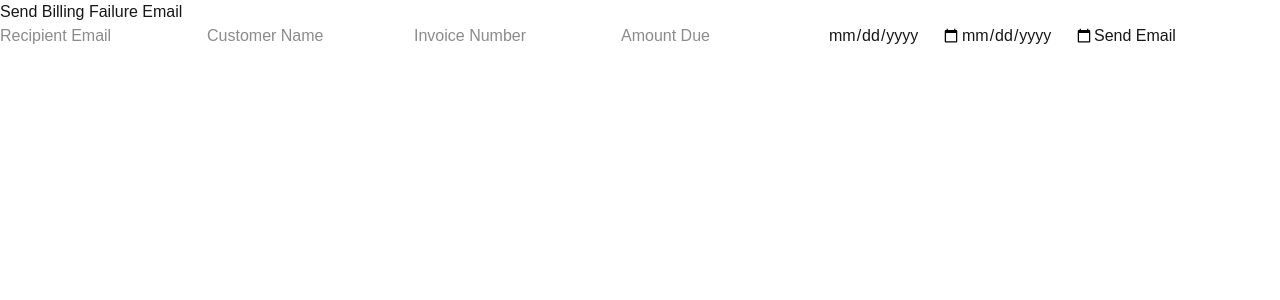
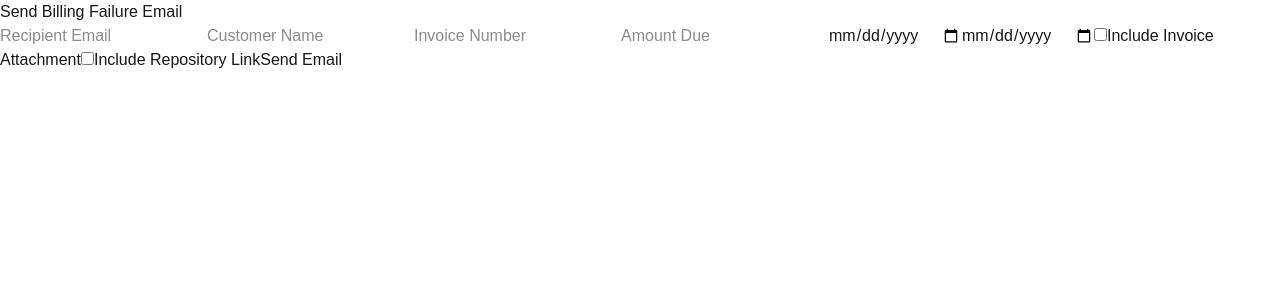
Before and after one commit to argdealba/resend-mail-demo, a Next.js app: page / in a window 1280 px wide. Shown: the top 300 px of the page. Built offline with nearby package versions, Linux system fonts and the light colour scheme.

Commit message:
Add attachment and link controls

```diff
--- a/src/app/page.tsx
+++ b/src/app/page.tsx
@@ -10,15 +10,19 @@ export default function Page() {
     amountDue: '',
     chargeAttemptDate: '',
     nextRetryDate: '',
+    includeAttachment: false,
+    includeRepoLink: false,
+    repoLinkLabel: '',
+    repoLinkUrl: '',
   });
 
   const [message, setMessage] = useState('');
 
   const handleChange = (e: React.ChangeEvent<HTMLInputElement>) => {
-    const { name, value } = e.target;
+    const { name, value, type, checked } = e.target;
     setFormData((prev) => ({
       ...prev,
-      [name]: value,
+      [name]: type === 'checkbox' ? checked : value,
     }));
   };
 
@@ -94,6 +98,48 @@ export default function Page() {
           onChange={handleChange}
           required
         />
+
+        <label>
+          <input
+            type="checkbox"
+            name="includeAttachment"
+            checked={formData.includeAttachment}
+            onChange={handleChange}
+          />
+          Include Invoice Attachment
+        </label>
+
+        <label>
+          <input
+            type="checkbox"
+            name="includeRepoLink"
+            checked={formData.includeRepoLink}
+            onChange={handleChange}
+          />
+          Include Repository Link
+        </label>
+
+        {formData.includeRepoLink && (
+          <>
+            <input
+              type="text"
+              name="repoLinkLabel"
+              placeholder="Link Label (e.g., View Our Repo)"
+              value={formData.repoLinkLabel}
+              onChange={handleChange}
+              required
+            />
+            <input
+              type="url"
+              name="repoLinkUrl"
+              placeholder="Link URL (e.g., https://github.com/...)"
+              value={formData.repoLinkUrl}
+              onChange={handleChange}
+              required
+            />
+          </>
+        )}
+
         <button type="submit">Send Email</button>
       </form>
       {message && <p>{message}</p>}
```
